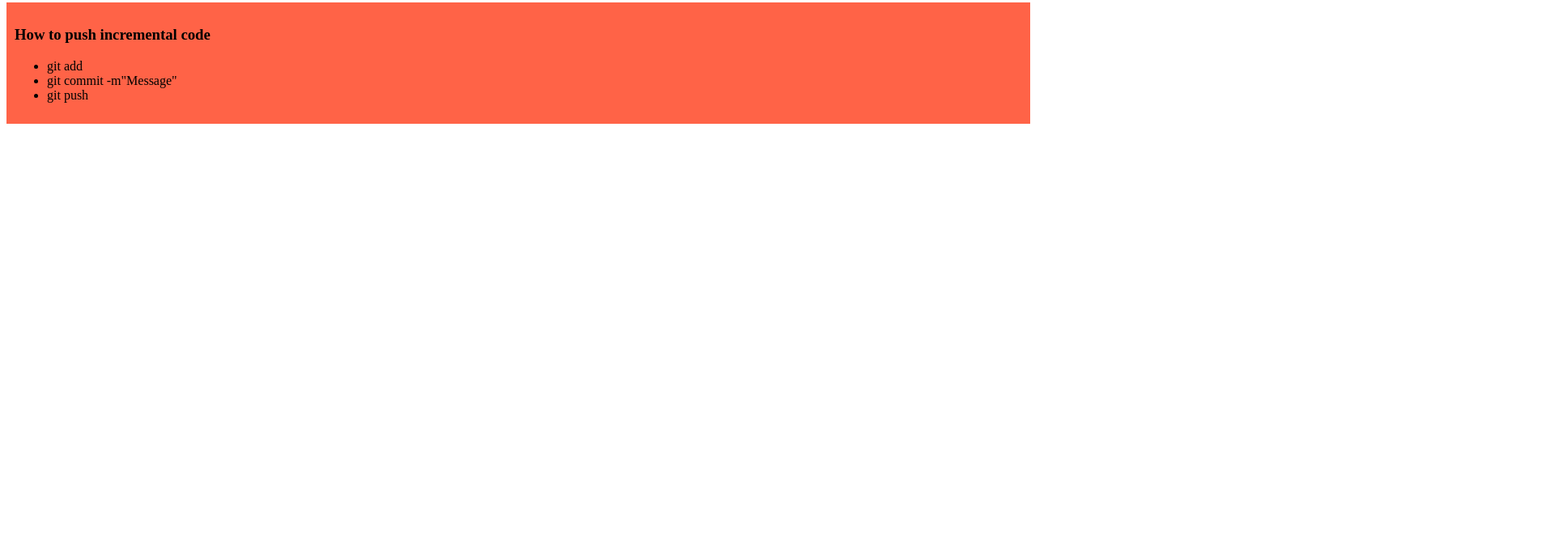
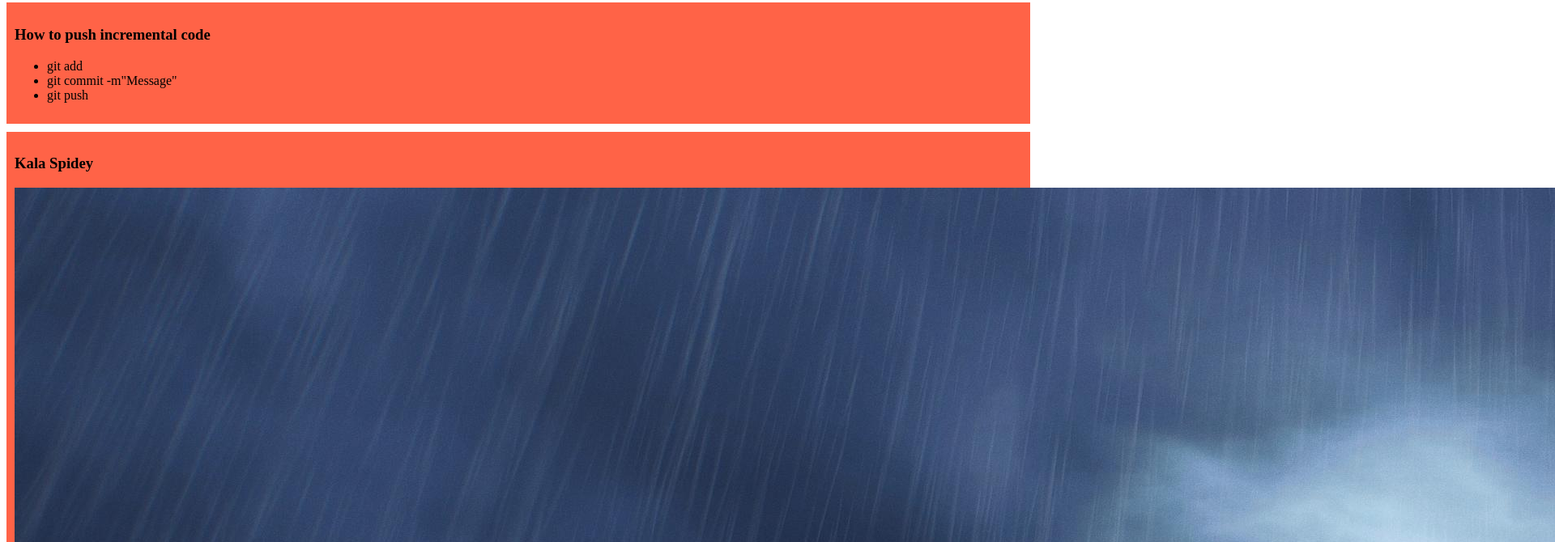
Before and after one commit to Rubaiat15/Programming-hero, a plain HTML site: page index.html in a window 1280 px wide. Shown: the part 429-1099 px from the top of the page at 81% size, 1920 px wide, since content can reach past the window. Before the commit the page ends 800 px from the top, so only its background shows below. Drawn offline with Linux system fonts and the light colour scheme.

Commit message:
pathaisi kala re

```diff
--- a/index.html
+++ b/index.html
@@ -29,5 +29,9 @@
             </li>
         </ul>
     </div>
+    <div>
+        <h3>Kala Spidey</h3>
+        <img src="Images/Kala.jpg" alt="">
+    </div>
 </body>
 </html>
```
Also changed, not shown: Images/Kala.jpg (added).
